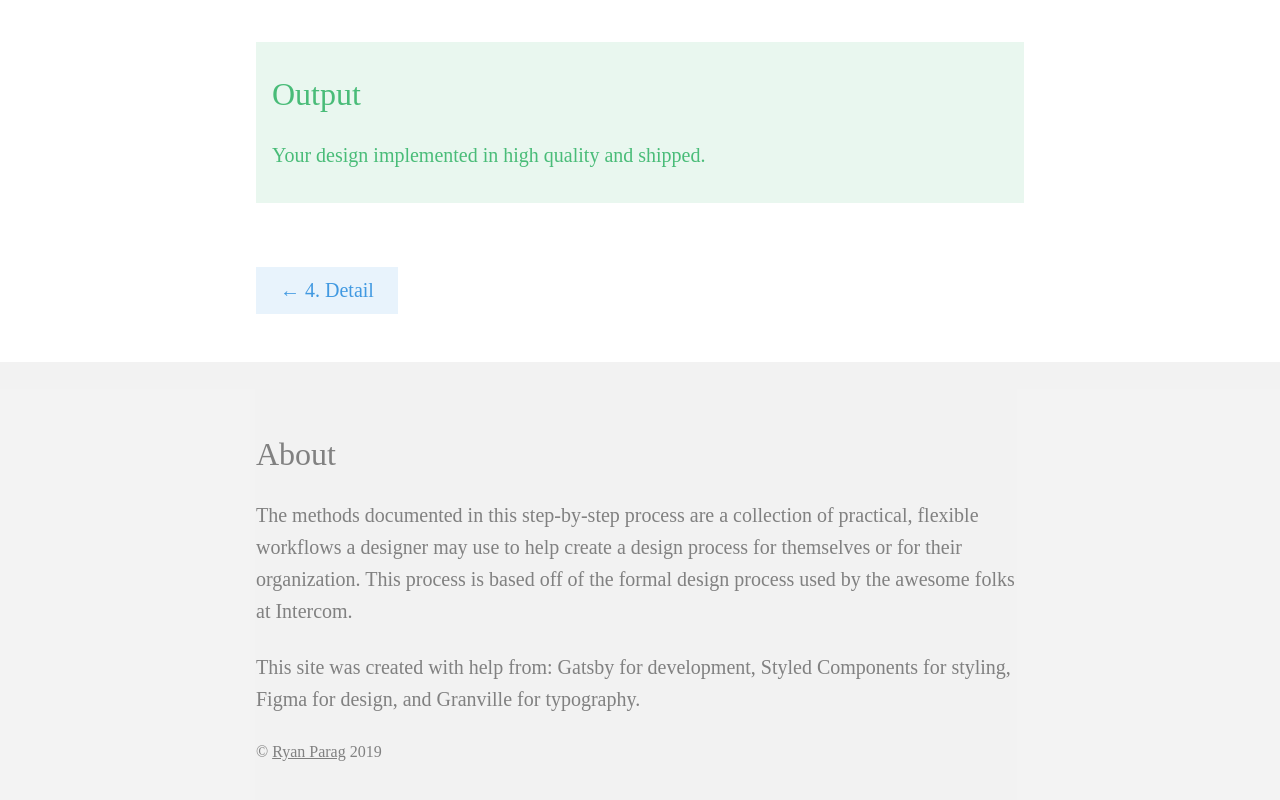
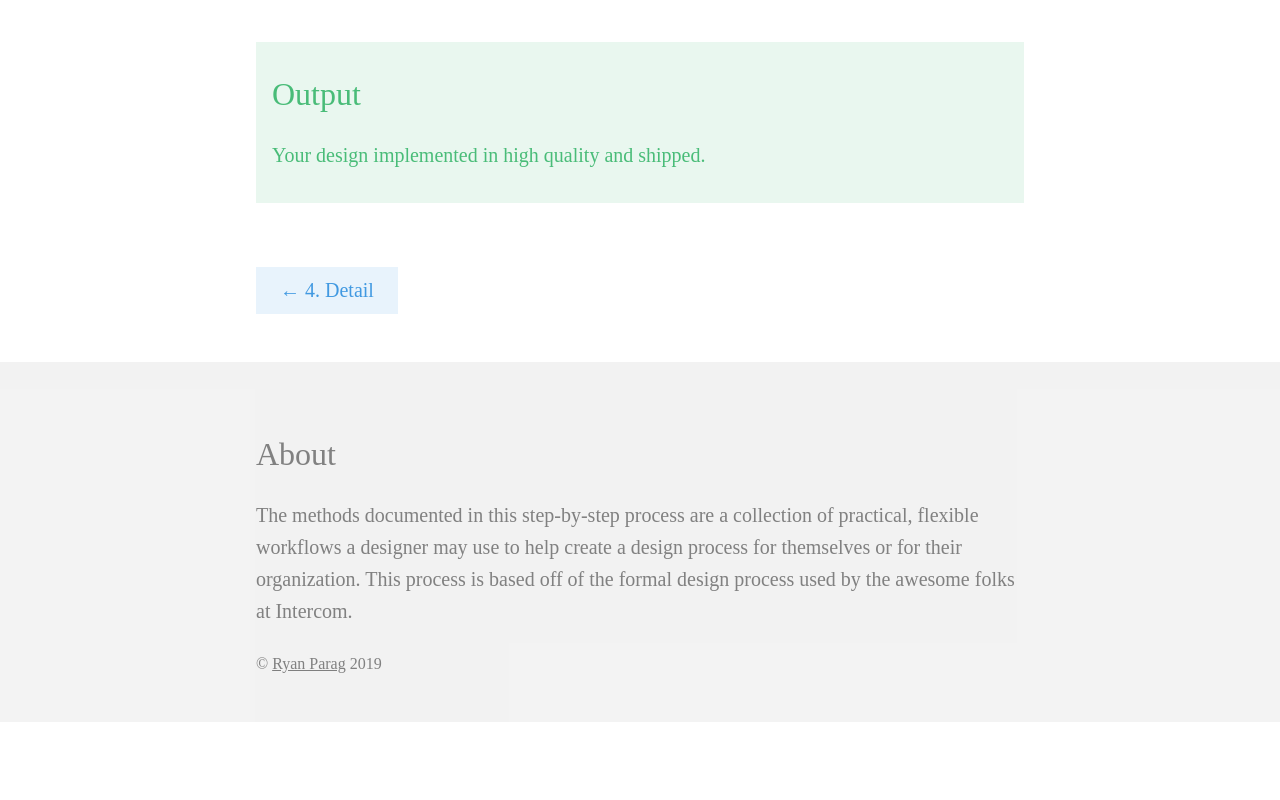
Before and after one commit to rparag-masonite/advisar-design-process, a plain HTML site: page build.html in a window 1280 px wide. Shown: the part 1644-2444 px from the top of the page. After the commit the page ends 2366 px from the top, so only its background shows below. Drawn offline with nearby package versions, Linux system fonts and the light colour scheme; a web font is replaced by a local one.

Commit message:
update footer

```diff
--- a/build.html
+++ b/build.html
@@ -68,7 +68,7 @@
       <h4>About</h4>
       <p>The methods documented in this step-by-step process are a collection of practical, flexible workflows a designer may use to help create a design process for themselves or for their organization. This process is based off of the formal design process
         used by the awesome folks at Intercom.</p>
-      <p>This site was created with help from: Gatsby for development, Styled Components for styling, Figma for design, and Granville for typography.</p><small>&copy; <a href="https://grapalab.com" target="_blank">Ryan Parag</a>&nbsp;2019</small></div>
+        <small>&copy; <a href="https://grapalab.com" target="_blank">Ryan Parag</a>&nbsp;2019</small></div>
   </div>
   <script src="https://cdnjs.cloudflare.com/ajax/libs/feather-icons/4.24.1/feather.min.js"></script>
   <script src="js/main.processed.js"></script>
```
Also changed, not shown: concept.html (+1 -1 lines), detail.html (+1 -1 lines), discover.html (+1 -1 lines), index.html (+1 -1 lines), scope.html (+1 -1 lines).
